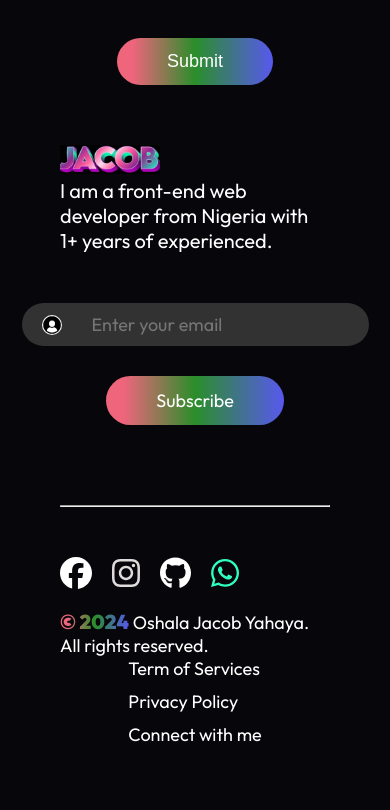
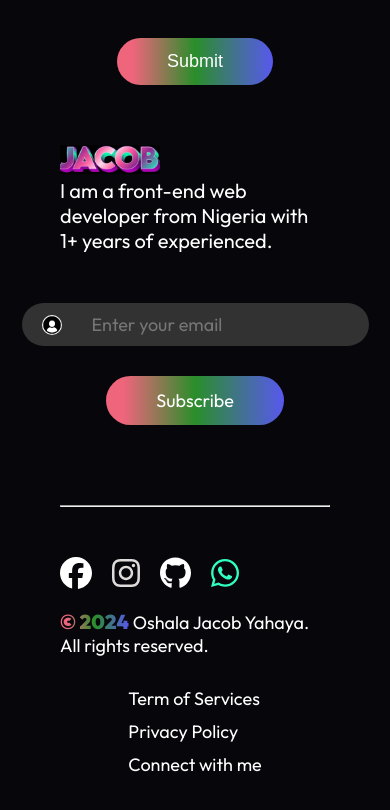
Before and after one commit to BlakWeb/Personal-Portfolio, a React (Vite) app: page / in a window 390 px wide. Shown: the part 9497-10307 px from the top of the page. Built offline with nearby package versions, Linux system fonts and the light colour scheme.

Commit message:
Update Footer.css

```diff
--- a/src/components/Footer/Footer.css
+++ b/src/components/Footer/Footer.css
@@ -164,6 +164,7 @@ a.github:hover {
   }
 .footer-bottom{
   flex-direction: column;
+  gap: 30px;
 }
 
 }
```
